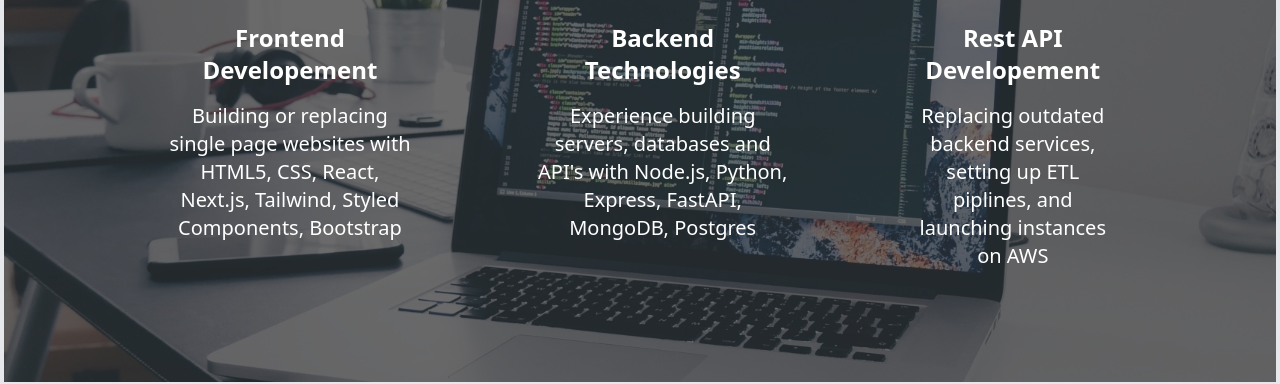
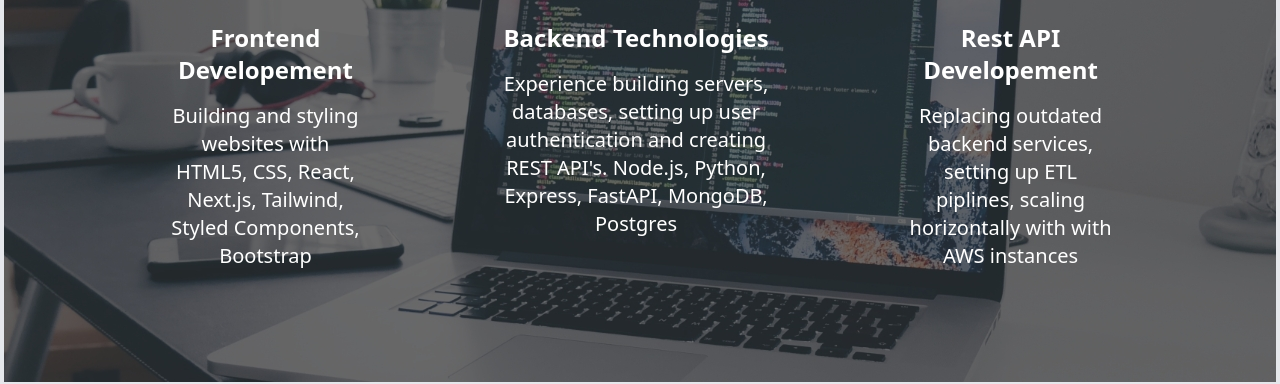
Before and after one commit to edgar-arturo-arrizon/portfolio-nextjs, a Next.js app: page / in a window 1280 px wide. Shown: the part 482-866 px from the top of the page. Built offline with nearby package versions, Linux system fonts and the light colour scheme.

Commit message:
test commit for vercel

```diff
--- a/pages/services.js
+++ b/pages/services.js
@@ -6,15 +6,15 @@ const Services = () => {
       <div className="text-white mb-16 lg:flex lg:min-w-1000px lg:mx-auto">
         <div className="py-4 lg:px-20 lg:min-w-[30%]">
           <h3 className="text-2xl py-4 font-bold">Frontend Developement</h3>
-          <p className="text-lg lg:text-xl"> Building or replacing single page websites with HTML5, CSS, React, Next.js, Tailwind, Styled Components, Bootstrap</p>
+          <p className="text-lg lg:text-xl"> Building and styling websites with HTML5, CSS, React, Next.js, Tailwind, Styled Components, Bootstrap</p>
         </div>
         <div className="py-4 lg:px-10 lg:min-w-[30%]">
           <h3 className="text-2xl py-4 font-bold">Backend Technologies</h3>
-          <p className="text-lg lg:text-xl"> Experience building servers, databases and API's with Node.js, Python, Express, FastAPI, MongoDB, Postgres</p>
+          <p className="text-lg lg:text-xl"> Experience building servers, databases, setting up user authentication and creating REST API's. Node.js, Python, Express, FastAPI, MongoDB, Postgres</p>
         </div>
         <div className="py-4 lg:px-20 lg:min-w-[30%]">
           <h3 className="text-2xl py-4 font-bold">Rest API Developement</h3>
-          <p className="text-lg lg:text-xl">Replacing outdated backend services, setting up ETL piplines, and launching instances on AWS</p>
+          <p className="text-lg lg:text-xl">Replacing outdated backend services, setting up ETL piplines, scaling horizontally with with AWS instances</p>
         </div>
       </div>
     </section>
```
